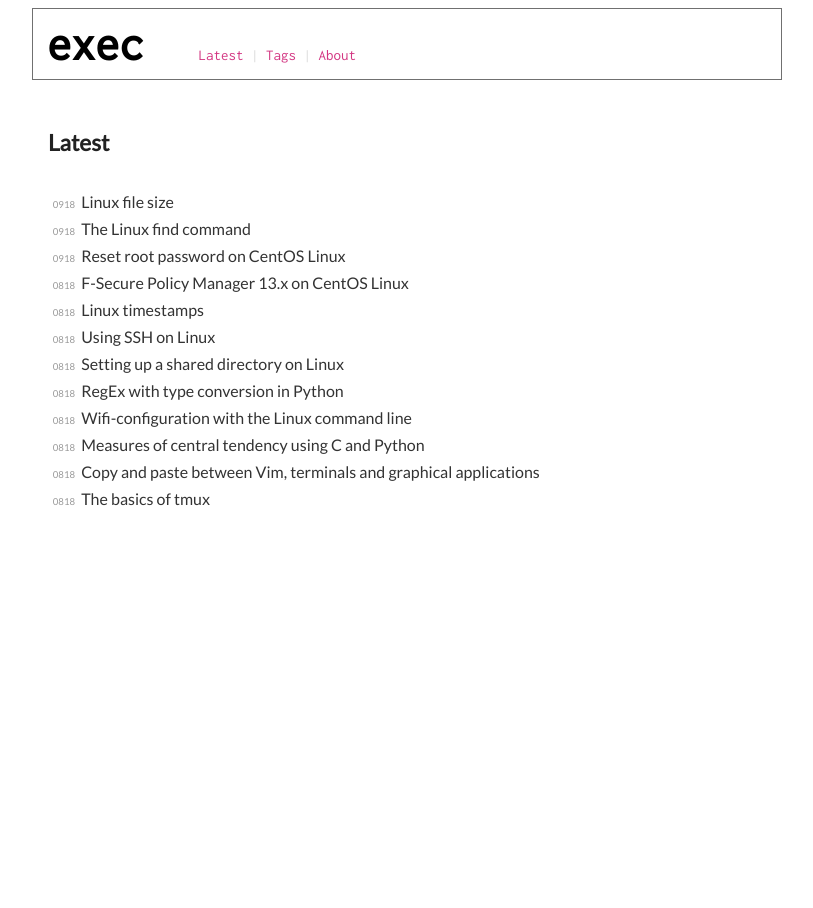
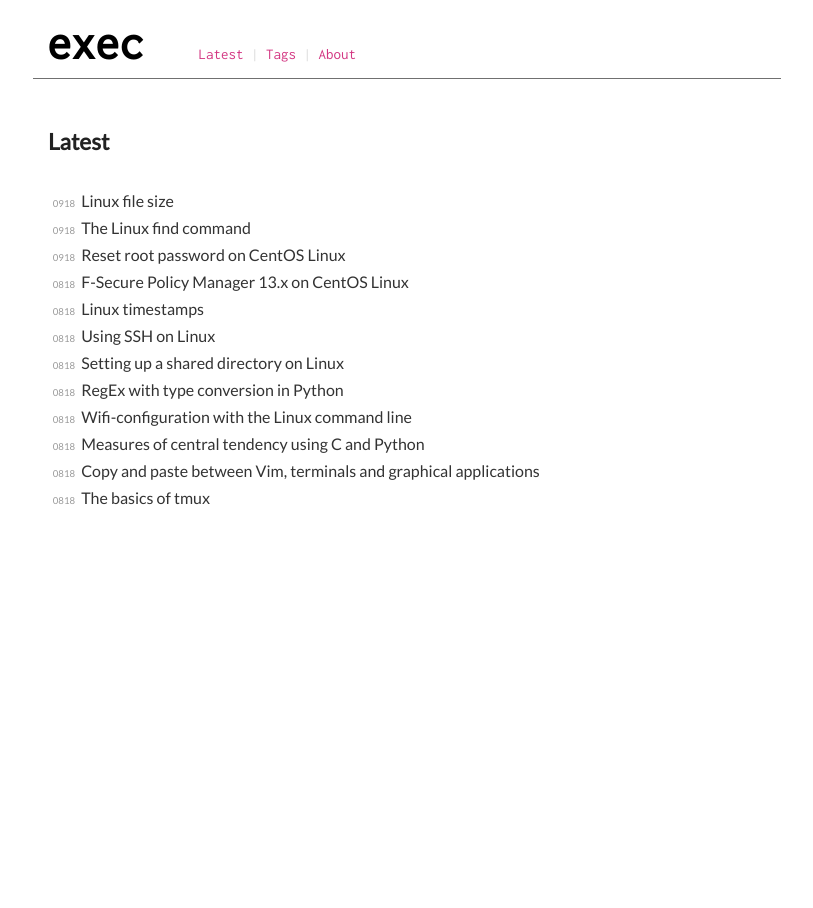
Before and after one commit to execas/execas.github.io, a Jekyll site: the page built from index.html, in a window 1280 px wide. Shown: the whole page, without its empty margins (233-1046 px from the left). Built offline with Jekyll 4.4.1, drawn with Linux system fonts in a browser that asks for light colours.

Commit message:
Update execas.css

```diff
--- a/css/execas.css
+++ b/css/execas.css
@@ -118,7 +118,7 @@ p {
      margin:0 auto;
      max-width: 720px;
      padding: 10px 14px 10px 14px;
-     border: 1px solid #707070;
+     border-bottom: 1px solid #707070;
      /*border-radius: 0px 30px 0px 0px;     */
 }
 
```
